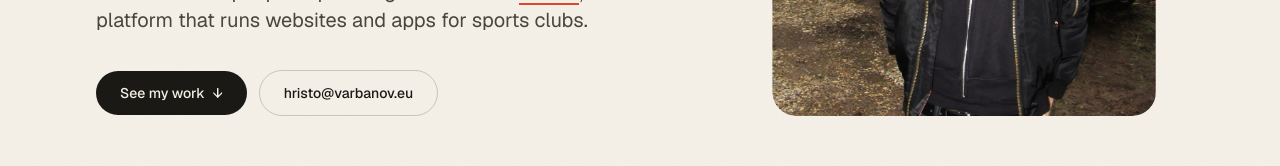
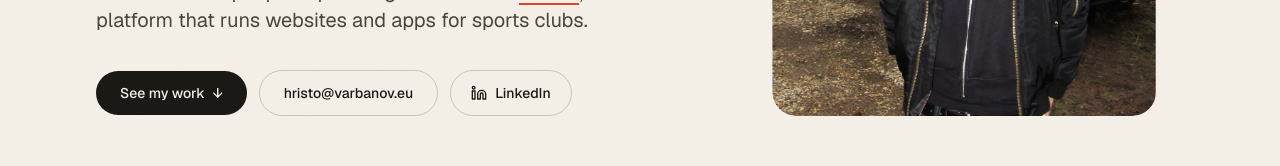
Before and after one commit to icakii/portfolio-web, a React (Vite) app: page / in a window 1280 px wide. Shown: the part 533-699 px from the top of the page. Built offline with nearby package versions, Linux system fonts and the light colour scheme; no server answers.

Commit message:
Add LinkedIn to the hero and contact

```diff
--- a/src/components/portfolio/ContactSection.jsx
+++ b/src/components/portfolio/ContactSection.jsx
@@ -1,5 +1,5 @@
 import React, { useState } from "react";
-import { Github, Instagram } from "lucide-react";
+import { Github, Instagram, Linkedin } from "lucide-react";
 
 const FORMSPREE_ENDPOINT = "https://formspree.io/f/mwleredk";
 
@@ -50,6 +50,7 @@ export default function ContactSection() {
           <p className="mt-6 text-sm text-muted">Sofia, Bulgaria, or remote · Discord: icaki2k</p>
           <div className="mt-6 flex gap-3">
             {[
+              { Icon: Linkedin, label: "LinkedIn", href: "https://www.linkedin.com/in/hristo-varbanov-a41b9a434/" },
               { Icon: Github, label: "GitHub", href: "https://github.com/icakii" },
               { Icon: Instagram, label: "Instagram", href: "https://www.instagram.com/icaki2k/" },
             ].map(({ Icon, label, href }) => (
--- a/src/components/portfolio/HeroSection.jsx
+++ b/src/components/portfolio/HeroSection.jsx
@@ -1,5 +1,6 @@
 import React, { useEffect, useRef, useState } from "react";
 import { motion, useScroll, useTransform } from "framer-motion";
+import { Linkedin } from "lucide-react";
 import HERO_IMG from "@/assets/images/hero-portrait.jpg";
 
 const VIEWS_NAMESPACE = "hristo-varbanov-portfolio";
@@ -115,6 +116,15 @@ export default function HeroSection() {
             <a href="mailto:hristo@varbanov.eu" className="rounded-full border border-ink/20 px-6 py-3 text-sm font-medium transition-colors hover:border-ink">
               hristo@varbanov.eu
             </a>
+            <a
+              href="https://www.linkedin.com/in/hristo-varbanov-a41b9a434/"
+              target="_blank"
+              rel="noreferrer"
+              className="inline-flex items-center gap-2 rounded-full border border-ink/20 px-5 py-3 text-sm font-medium transition-colors hover:border-[#0a66c2] hover:text-[#0a66c2]"
+            >
+              <Linkedin size={16} />
+              LinkedIn
+            </a>
           </motion.div>
         </div>
 
```
